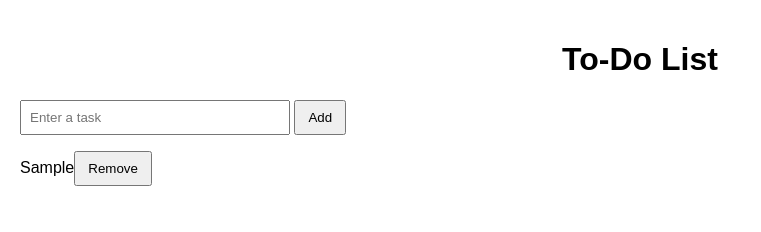
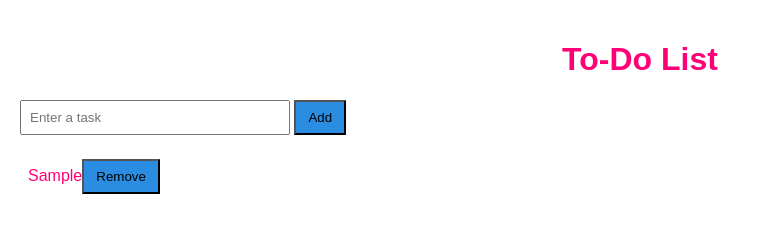
Before and after one commit to jsanders36/SDI-ToDo-Workshop, a plain HTML site: page index.html in a window 1280 px wide. Both pictures are taken after typing "Sample" into the empty fields and a click on the button "Add". Shown: the whole page, without its empty margins (0-761 px from the left). Drawn offline with Linux system fonts and the light colour scheme.

Commit message:
styled with special audio

```diff
--- a/index.js
+++ b/index.js
@@ -39,6 +39,8 @@ function addTodo() {
 // Function to remove a to-do
 function removeTodo(index) {
   todos.splice(index, 1);
+  let fart = new Audio("https://upload.wikimedia.org/wikipedia/commons/c/cf/Fart.ogg");
+    fart.play();
   renderTodos();
 }
 
--- a/style.css
+++ b/style.css
@@ -2,7 +2,7 @@ body {
   font-family: Arial, sans-serif;
   margin: 0;
   padding: 20px;
-
+  color: rgb(255, 0, 119)
 }
 
 h1 {
@@ -19,15 +19,16 @@ input[type="text"] {
   width: 250px;
 }
 
-/* ul[id="todo-list"]{
+ ul[id="todo-list"]{
   padding: 8px;
   align-items: right;
 
-} */
+}
 
 button {
   padding: 8px 12px;
   margin-right: 10px;
+  background-color: rgb(43, 141, 226);
 }
 
  ul {
@@ -37,7 +38,7 @@ button {
 
 li {
   margin-bottom: 25px;
-  /* margin-right: 100px; */
+  margin-right: 100px;
   align-items: right;
 
 }
```
